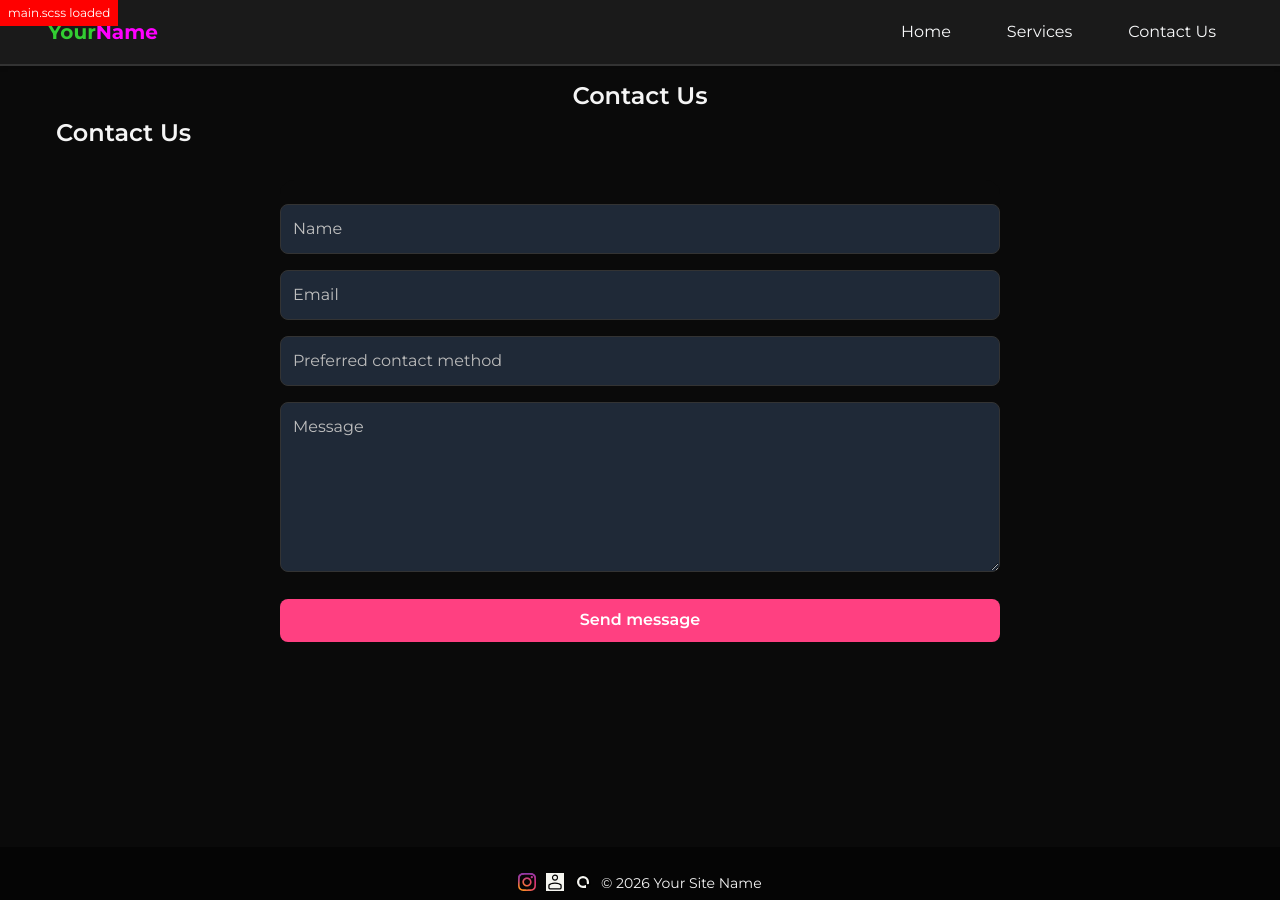
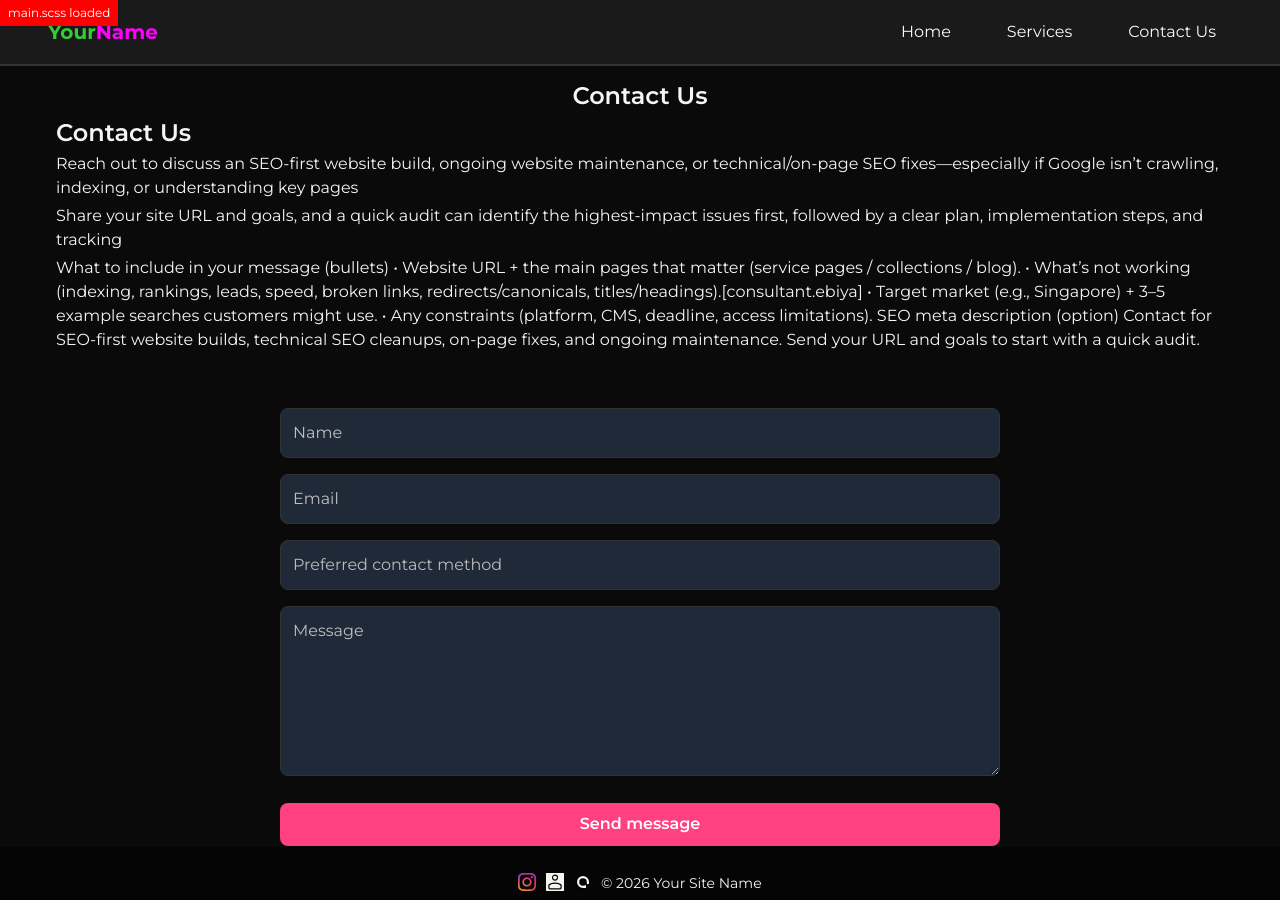
Before and after one commit to m33lucky-benny/test, a Jekyll site: the page built from contactus.html, in a window 1280 px wide. Built offline with Jekyll 4.4.1, drawn with Linux system fonts in a browser that asks for light colours.

Commit message:
Update contactus.html

```diff
--- a/contactus.html
+++ b/contactus.html
@@ -6,7 +6,15 @@ permalink: /contact/
 
 <div class="contact-container">
 <h2>Contact Us</h2>
-
+<p>Reach out to discuss an SEO-first website build, ongoing website maintenance, or technical/on-page SEO fixes—especially if Google isn’t crawling, indexing, or understanding key pages</p>
+<p>Share your site URL and goals, and a quick audit can identify the highest-impact issues first, followed by a clear plan, implementation steps, and tracking</p>
+<p>What to include in your message (bullets)
+•	Website URL + the main pages that matter (service pages / collections / blog).
+•	What’s not working (indexing, rankings, leads, speed, broken links, redirects/canonicals, titles/headings).[consultant.ebiya]
+•	Target market (e.g., Singapore) + 3–5 example searches customers might use.
+•	Any constraints (platform, CMS, deadline, access limitations).
+SEO meta description (option)
+Contact for SEO-first website builds, technical SEO cleanups, on-page fixes, and ongoing maintenance. Send your URL and goals to start with a quick audit.</p>
 {% include contact-form.html %}
 
 
```
